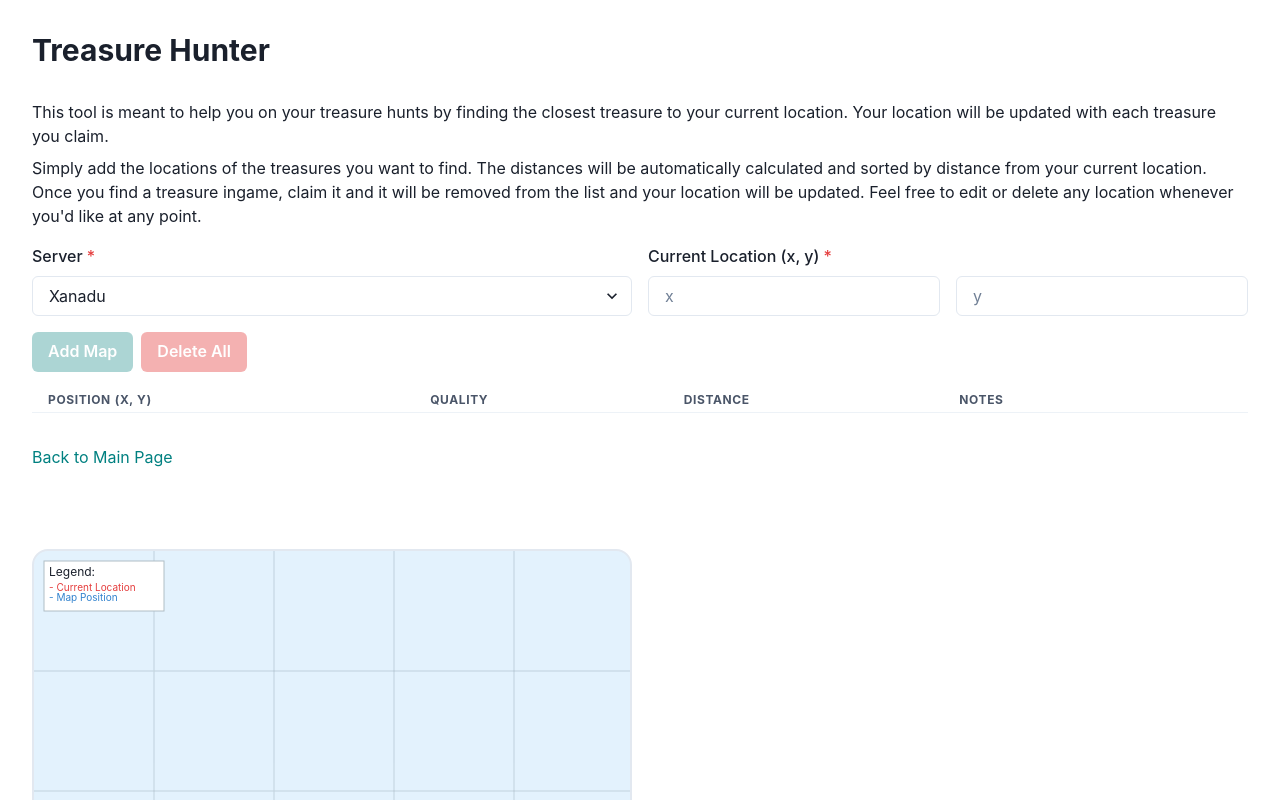
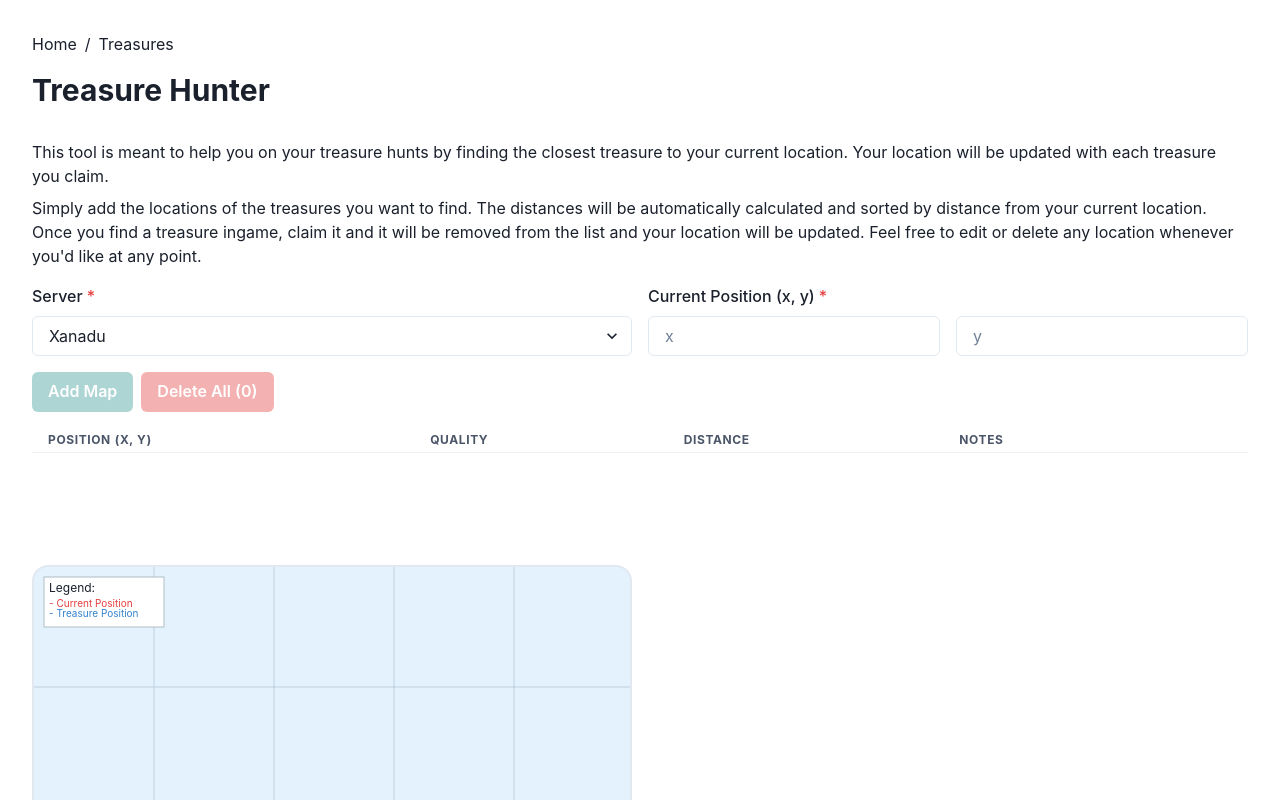
Before and after one commit to janarjo/wurm-utils, a React (Vite) app: page /#/treasures in a window 1280 px wide. Shown: the top 800 px of the page. Built offline with nearby package versions, Linux system fonts and the light colour scheme.

Commit message:
Implement breadcrumb and treasure map count

```diff
--- a/src/components/Bridges.tsx
+++ b/src/components/Bridges.tsx
@@ -1,7 +1,6 @@
 import {
   Box,
   Heading,
-  Link as ChakraLink,
   FormControl,
   FormLabel,
   SimpleGrid,
@@ -11,6 +10,9 @@ import {
   CardBody,
   CardHeader,
   Text,
+  Breadcrumb,
+  BreadcrumbItem,
+  BreadcrumbLink,
 } from '@chakra-ui/react'
 import { useCallback, useState } from 'react'
 import { Link as ReactRouterLink } from 'react-router-dom'
@@ -41,6 +43,18 @@ export default function Bridges() {
 
   return (
     <Box padding={8} maxWidth={600}>
+      <Breadcrumb size='sm' marginBottom={4}>
+        <BreadcrumbItem>
+          <BreadcrumbLink as={ReactRouterLink} to='/'>
+            Home
+          </BreadcrumbLink>
+        </BreadcrumbItem>
+        <BreadcrumbItem isCurrentPage>
+          <BreadcrumbLink as={ReactRouterLink} to='/bridges'>
+            Bridges
+          </BreadcrumbLink>
+        </BreadcrumbItem>
+      </Breadcrumb>
       <Heading as='h3' size='lg' marginBottom={8}>Bridge Calculator</Heading>
       <Box as='form' name='bridgeCost' onSubmit={onSubmit} onReset={onReset} marginBottom={8}>
         <SimpleGrid columns={2} gap={4} marginBottom={4}>
@@ -92,7 +106,6 @@ export default function Bridges() {
           </CardBody>
         </Card>
       )}
-      <ChakraLink color='teal' as={ReactRouterLink} to='/'>Back to Main Page</ChakraLink>
     </Box>
   )
 }
--- a/src/components/Highways.tsx
+++ b/src/components/Highways.tsx
@@ -11,10 +11,12 @@ import {
   Input,
   Text,
   SimpleGrid,
-  useToast
+  useToast,
+  Breadcrumb,
+  BreadcrumbItem,
+  BreadcrumbLink
 } from '@chakra-ui/react'
 import { Link as ReactRouterLink } from 'react-router-dom'
-import { Link as ChakraLink } from '@chakra-ui/react'
 import { useCallback, useState } from 'react'
 import { HighwayCost, calcHighwayCost } from '../util/Highways'
 import { ItemCode, Point } from '../Domain'
@@ -72,6 +74,18 @@ export default function Highways() {
 
   return (
     <Box padding={8} maxWidth={600}>
+      <Breadcrumb size='sm' marginBottom={4}>
+        <BreadcrumbItem>
+          <BreadcrumbLink as={ReactRouterLink} to='/'>
+            Home
+          </BreadcrumbLink>
+        </BreadcrumbItem>
+        <BreadcrumbItem isCurrentPage>
+          <BreadcrumbLink as={ReactRouterLink} to='/highways'>
+            Highways
+          </BreadcrumbLink>
+        </BreadcrumbItem>
+      </Breadcrumb>
       <Heading as='h3' size={'lg'} marginBottom={8}>Highway Calculator</Heading>
       <Box as='form' name='highwayCost' onSubmit={onSubmit} marginBottom={8}>
         <SimpleGrid columns={2} gap={4} marginBottom={4}>
@@ -117,7 +131,6 @@ export default function Highways() {
           </CardBody>
         </Card>
       )}
-      <ChakraLink color='teal' as={ReactRouterLink} to='/'>Back to Main Page</ChakraLink>
     </Box>
   )
 }
--- a/src/components/Treasures.tsx
+++ b/src/components/Treasures.tsx
@@ -34,7 +34,10 @@ import {
   Tr,
   useDisclosure,
   SimpleGrid,
-  Select
+  Select,
+  Breadcrumb,
+  BreadcrumbItem,
+  BreadcrumbLink,
 } from '@chakra-ui/react'
 import { Link as ReactRouterLink } from 'react-router-dom'
 import { useCallback, useRef, useState } from 'react'
@@ -121,6 +124,18 @@ export default function Treasures() {
   return (
     <SimpleGrid columns={2} spacing={4} minChildWidth={650}>
       <Box padding={8}>
+        <Breadcrumb size='sm' marginBottom={4}>
+          <BreadcrumbItem>
+            <BreadcrumbLink as={ReactRouterLink} to='/'>
+              Home
+            </BreadcrumbLink>
+          </BreadcrumbItem>
+          <BreadcrumbItem isCurrentPage>
+            <BreadcrumbLink as={ReactRouterLink} to='/treasures'>
+              Treasures
+            </BreadcrumbLink>
+          </BreadcrumbItem>
+        </Breadcrumb>
         <Heading as='h3' size='lg' marginBottom={8}>Treasure Hunter</Heading>
         <Box marginBottom={4}>
           <Text marginBottom={2}>{`This tool is meant to help you on your treasure hunts
@@ -146,7 +161,7 @@ export default function Treasures() {
             </Select>
           </FormControl>
           <FormControl isRequired>
-            <FormLabel>Current Location (x, y)</FormLabel>
+            <FormLabel>Current Position (x, y)</FormLabel>
             <PointInput
               point={currPosition}
               onChange={updateCurrPosition} />
@@ -159,7 +174,9 @@ export default function Treasures() {
             isDisabled={!currPosition || !server}>
           Add Map
           </Button>
-          <DeleteAllButton onDeleteAll={deleteAll} isDisabled={maps.length === 0}/>
+          <DeleteAllButton
+            onDeleteAll={deleteAll}
+            count={maps.length}/>
         </Flex>
         <MapModal
           isOpen={isAddOpen}
@@ -258,7 +275,6 @@ export default function Treasures() {
             </Tbody>
           </Table>
         </TableContainer>
-        <ChakraLink color='teal' as={ReactRouterLink} to='/'>Back to Main Page</ChakraLink>
       </Box>
       <Box padding={8}>
         <Minimap
@@ -387,9 +403,9 @@ function ClaimButton({ onFindTreasure, onFindMap }: {
   )
 }
 
-function DeleteAllButton({ isDisabled, onDeleteAll }: {
-  isDisabled: boolean,
-  onDeleteAll: () => void
+function DeleteAllButton({ onDeleteAll, count }: {
+  onDeleteAll: () => void,
+  count: number
 }) {
   return (
     <Popover>
@@ -398,8 +414,8 @@ function DeleteAllButton({ isDisabled, onDeleteAll }: {
           <PopoverTrigger>
             <Button
               colorScheme='red'
-              isDisabled={isDisabled}>
-                Delete All
+              isDisabled={count === 0}>
+                Delete All ({count})
             </Button>
           </PopoverTrigger>
           <PopoverContent>
@@ -488,8 +504,8 @@ function Minimap({ position, maps, hoveredIndex, onHover }: {
         )}
         <rect x={10} y={10} width={120} height={50} fill="white" stroke="#B0BEC5" strokeWidth="1" />
         <text x={15} y={25} fontSize="12" fill="#1A202C">Legend:</text>
-        <text x={15} y={40} fontSize="10" fill="#E53E3E">- Current Location</text>
-        <text x={15} y={50} fontSize="10" fill="#3182CE">- Map Position</text>
+        <text x={15} y={40} fontSize="10" fill="#E53E3E">- Current Position</text>
+        <text x={15} y={50} fontSize="10" fill="#3182CE">- Treasure Position</text>
       </svg>
     </Box>
   )
--- a/src/components/Tunnels.tsx
+++ b/src/components/Tunnels.tsx
@@ -1,7 +1,6 @@
 import {
   Box,
   Heading,
-  Link as ChakraLink,
   SimpleGrid,
   FormControl,
   FormLabel,
@@ -10,6 +9,9 @@ import {
   Card,
   CardHeader,
   CardBody,
+  Breadcrumb,
+  BreadcrumbItem,
+  BreadcrumbLink,
 } from '@chakra-ui/react'
 import { Link as ReactRouterLink } from 'react-router-dom'
 import LengthInput from './common/LengthInput'
@@ -36,6 +38,18 @@ export default function Tunnels() {
 
   return (
     <Box padding={8} maxWidth={600}>
+      <Breadcrumb size='sm' marginBottom={4}>
+        <BreadcrumbItem>
+          <BreadcrumbLink as={ReactRouterLink} to='/'>
+            Home
+          </BreadcrumbLink>
+        </BreadcrumbItem>
+        <BreadcrumbItem isCurrentPage>
+          <BreadcrumbLink as={ReactRouterLink} to='/tunnels'>
+            Tunnels
+          </BreadcrumbLink>
+        </BreadcrumbItem>
+      </Breadcrumb>
       <Heading as='h3' size='lg' marginBottom={8}>Tunnel Calculator</Heading>
       <Box marginBottom={4}>
         <Text marginBottom={2}>{`
@@ -94,7 +108,6 @@ export default function Tunnels() {
           </CardBody>
         </Card>
       )}
-      <ChakraLink color='teal' as={ReactRouterLink} to='/'>Back to Main Page</ChakraLink>
     </Box>
   )
 }
```
Also changed, not shown: eslint.config.mjs (+21 -15 lines).
